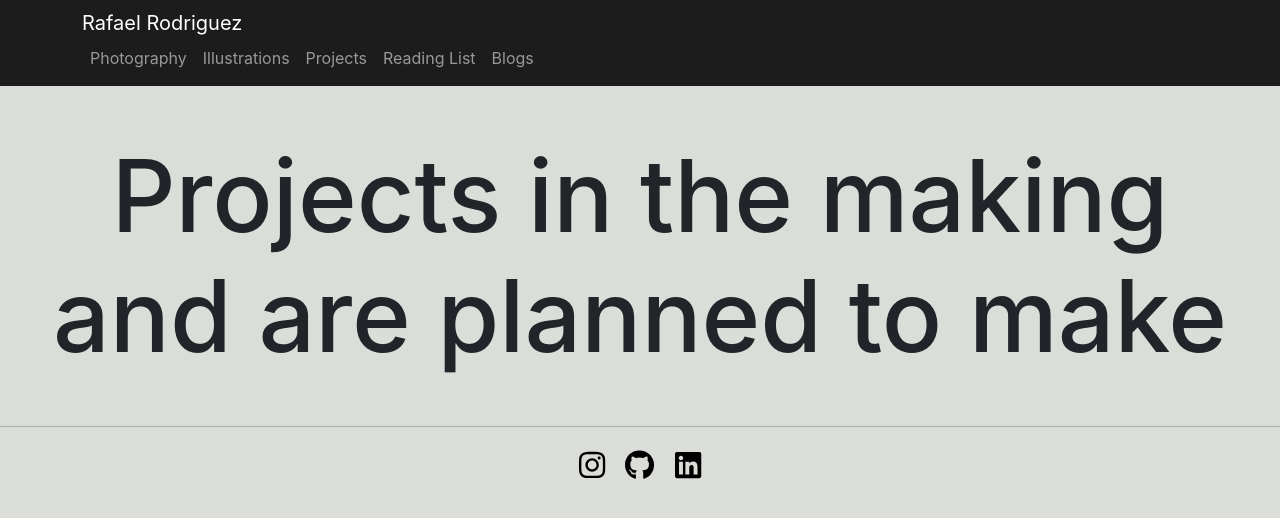
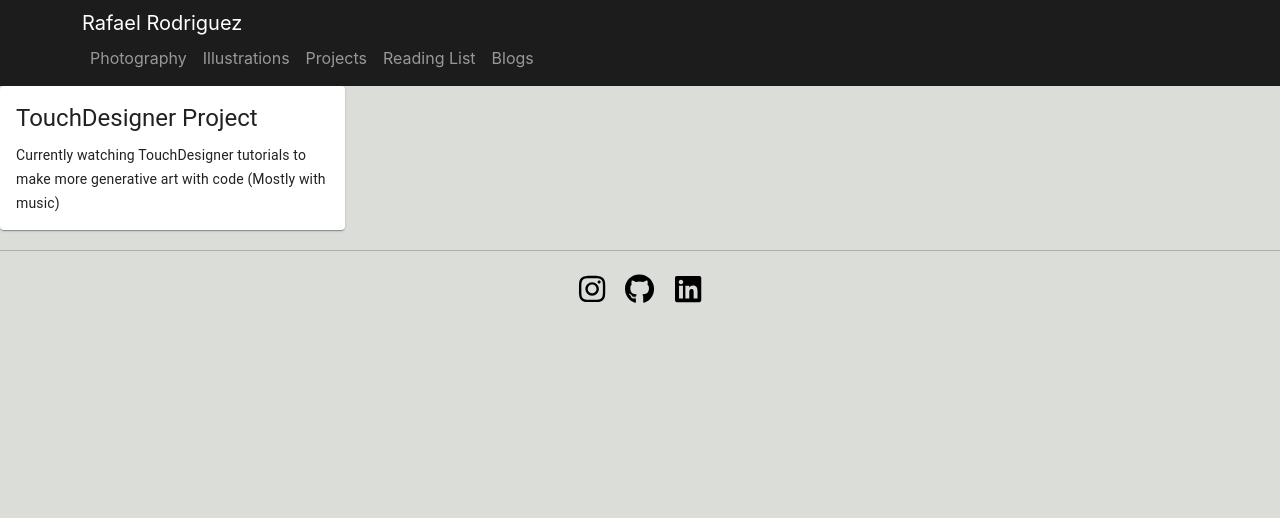
Before and after one commit to RRodriguez26/website, a React (Create React App) app: page /projects in a window 1280 px wide. Shown: the top 518 px of the page. Built offline with nearby package versions, Linux system fonts and the light colour scheme.

Commit message:
Add an example card to projects page

```diff
--- a/package.json
+++ b/package.json
@@ -3,9 +3,12 @@
   "version": "0.1.0",
   "private": true,
   "dependencies": {
+    "@emotion/react": "^11.10.6",
+    "@emotion/styled": "^11.10.6",
     "@fortawesome/fontawesome-svg-core": "^6.1.1",
     "@fortawesome/free-brands-svg-icons": "^6.1.1",
     "@fortawesome/react-fontawesome": "^0.1.18",
+    "@mui/material": "^5.11.10",
     "@testing-library/jest-dom": "^5.16.4",
     "@testing-library/react": "^13.3.0",
     "@testing-library/user-event": "^13.5.0",
--- a/src/Pages/Blogs.js
+++ b/src/Pages/Blogs.js
@@ -1,5 +1,5 @@
-import React, { useState } from "react";
-import { Container, Button, Modal, ModalHeader, ModalBody, ModalFooter} from "reactstrap";
+import React from "react";
+import {Container, Button, Modal, ModalBody} from "reactstrap";
 import rafPhoto from '../images/me.jpg'
 import "../styles/blogs.css"
 const Blogs = () => {
@@ -30,10 +30,7 @@ const Blogs = () => {
                modalTransition={{ timeout: 200 }}>
           <ModalBody>
             Here will be a photo and a login only for the website creator (me) to update the blogs.
-            <img
-            className="self_photo"
-            src={rafPhoto}
-            alt="no image"/>
+            <img className="self_photo" src={rafPhoto} alt=""/> {/* Add alt to this image*/}
           </ModalBody>
         </Modal>
         </Container>
--- a/src/Pages/Projects.js
+++ b/src/Pages/Projects.js
@@ -1,8 +1,35 @@
-import React from "react";
+import * as React from 'react';
+import Card from '@mui/material/Card';
+import CardContent from '@mui/material/CardContent';
+import CardMedia from '@mui/material/CardMedia';
+import Typography from '@mui/material/Typography';
+import { CardActionArea } from '@mui/material';
 const Projects = () => {
     return (
-    <div>
-        <h3>Projects in the making and are planned to make</h3>
+
+        // Add properties to position the card to the center
+        <div>
+        <Card sx={{ maxWidth: 345}}>
+            <CardActionArea>
+                <CardMedia>
+                    {
+                    // Insert image here
+                    // component="img"
+                    // height="140"
+                    // image="image/path"
+                    // alt="image title"
+                    }
+                </CardMedia>
+                <CardContent>
+                    <Typography gutterBottom variant="h5" component="div">
+                        TouchDesigner Project
+                    </Typography>
+                    <Typography gutterBottom variant="body2" component="text.secondary">
+                        Currently watching TouchDesigner tutorials to make more generative art with code (Mostly with music)
+                    </Typography>
+                </CardContent>
+            </CardActionArea>
+        </Card>
     </div>
     );
 }
--- a/src/components/Education.js
+++ b/src/components/Education.js
@@ -1,6 +1,5 @@
 import React from 'react';
 import { Container, Row, Col, Media } from 'reactstrap';
-import moment from 'moment';
 import profile from '../information/profile.json';
 
 class Education extends React.Component {
@@ -13,7 +12,7 @@ class Education extends React.Component {
                             {/* <Media left top href={edu.url}>
                                 <Media object src={edu.logo} alt={edu.institute} />
                             </Media> */}
-                            <img src={edu.logo}/>
+                            <img src={edu.logo} alt=""/> {/*Add alt to this image*/}
                             <Media body>
                                 <Media heading>
                                     <a href={edu.url}>{edu.institute}</a>
--- a/src/components/Profile.js
+++ b/src/components/Profile.js
@@ -52,7 +52,6 @@ class Profile extends React.Component {
       </Container>
       <Container>
         <h1>
-          Instagram Post
           {/* Implement 6 latest instagram post (Implemt one post first for sake of understanding) */}
         </h1>
       </Container>
--- a/src/index.js
+++ b/src/index.js
@@ -1,6 +1,4 @@
 import 'bootstrap/dist/css/bootstrap.min.css';
-import $ from 'jquery';
-import Popper from 'popper.js';
 import 'bootstrap/dist/js/bootstrap.bundle.min';
 import React from 'react';
 import ReactDOM from 'react-dom/client';
```
Also changed, not shown: 1 other file (tests, documents, lock files or other folders).
